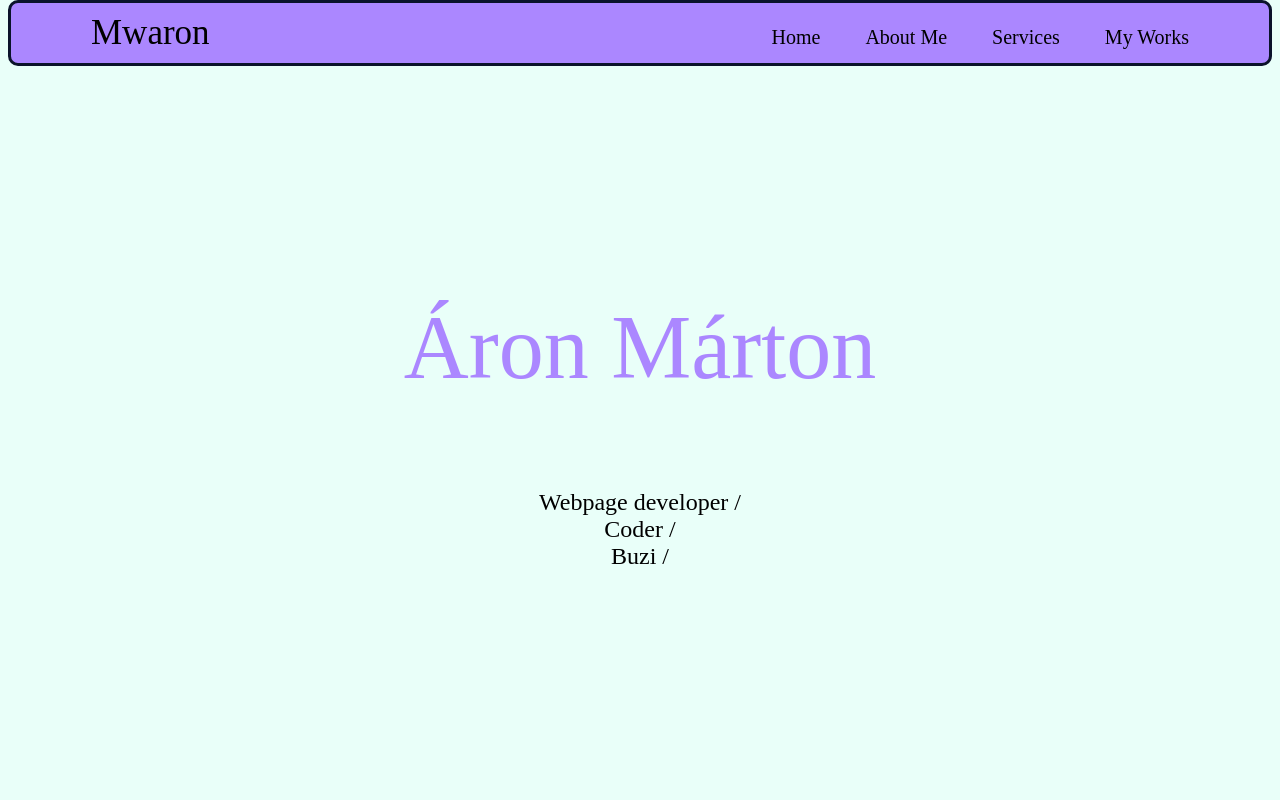
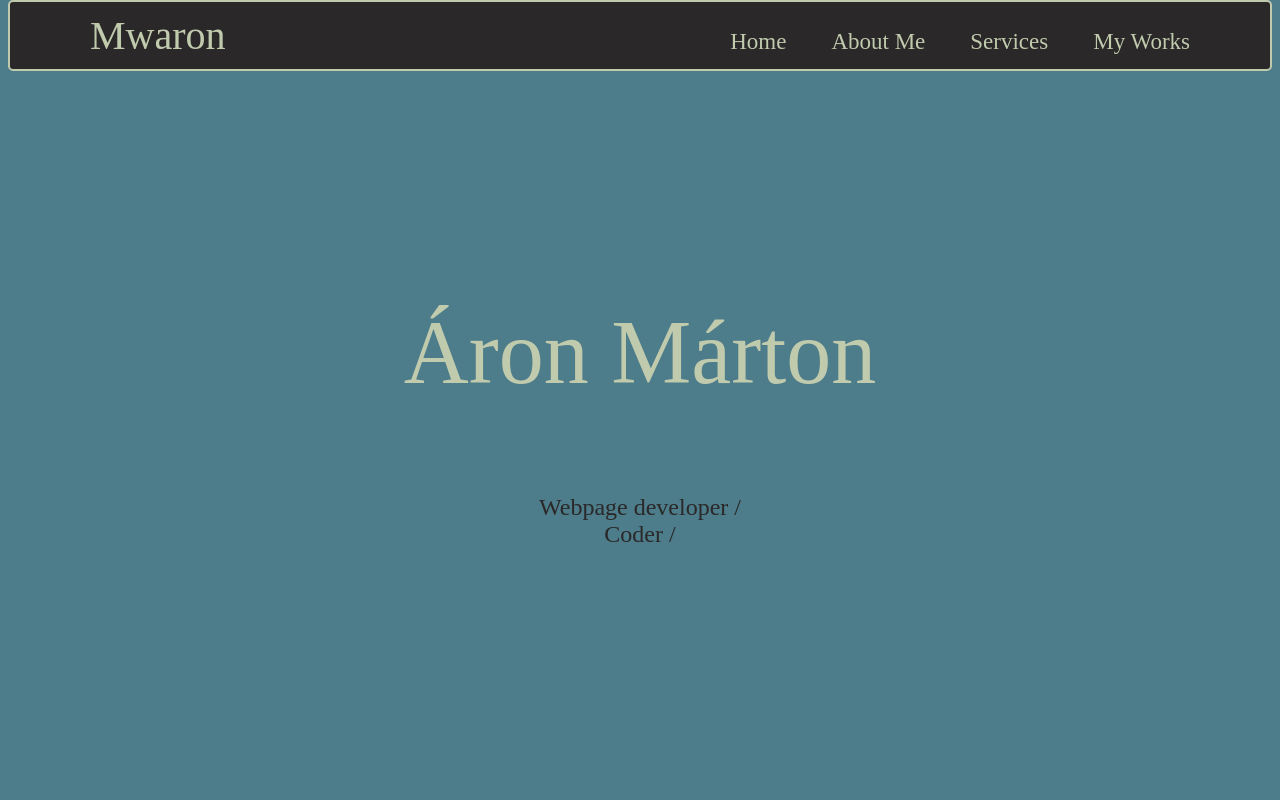
Before and after one commit to Mwaron/rolam, a plain HTML site: page index.html in a window 1280 px wide. Shown: the top 800 px of the page. Drawn offline with Linux system fonts and the light colour scheme.

Commit message:
Kinézet, navbar

```diff
--- a/index.html
+++ b/index.html
@@ -29,17 +29,16 @@
     </div>
     <div class="pages">
         <div id="home" class="reveal">
-            <p class="részcím">
+            <p class="alcím">
                 Áron Márton
             </p>
             <p class="content">
                 Webpage developer / <br>
                 Coder / <br>
-                Buzi /
             </p>
         </div>
         <div id="aboutme" class="reveal">
-            <p class="részcím">
+            <p class="alcím">
                 About Me
             </p>
             <p class="content">
@@ -47,7 +46,7 @@
             </p>
         </div>
         <div id="services" class="reveal">
-            <p class="részcím">
+            <p class="alcím">
                 Services
             </p>
             <p class="content">
@@ -55,7 +54,7 @@
             </p>
         </div>
         <div id="myworks" class="reveal">
-            <p class="részcím">
+            <p class="alcím">
                 My Works
             </p>
             <p class="content">
--- a/style.css
+++ b/style.css
@@ -1,7 +1,7 @@
 :root {
-    --background: #E9FFF9;
-    --color1: #0B132B;
-    --color2: #AB87FF;
+    --background: #4D7C8A;
+    --color1: #C0CAAD;
+    --color2: #2A2828;
 
 }
 
@@ -11,6 +11,9 @@ body{
 }
 
 .container{
+    z-index: 1;
+    position: sticky;
+    top: 0;
     margin-bottom: 50px;
     padding-top: 10px;
     padding-bottom: 10px;
@@ -21,8 +24,8 @@ body{
     display: flex;
     justify-content: space-between;
     align-items: baseline;
-    border: 3px solid black;
-    border-radius: 10px;
+    border: 2px solid;
+    border-radius: 5px;
     border-color: var(--color1);
     background-color: var(--color2);
 
@@ -34,13 +37,13 @@ body{
 
 a{
     text-decoration: none;
-    color: #000000;
-    font-size: 20px;
+    color: var(--color1);
+    font-size: 23px;
 }
 
 a:hover{
-    font-size: 20px;
-    color: var
+    font-size: 23px;
+    color: var(--background)
 }
 
 header .navbar a.active {
@@ -48,8 +51,8 @@ header .navbar a.active {
 }
 
 .cim{
- font-size: 35px;
- color: var(--colo);
+    font-size: 40px;
+    color: var(--color1);
 }
 
 
@@ -58,6 +61,7 @@ header .navbar a.active {
     display: flex;
     flex: flex-end;
     gap: 45px;
+
 }
 
 .pages{
@@ -68,13 +72,14 @@ header .navbar a.active {
     text-align: center;
 }
 
-.részcím{
-    color: var(--color2);
+.alcím{
+    color: var(--color1);
     font-size: 90px;
     padding-bottom: px;
 }
 
 .content{
+    color: var(--color2);
     font-size: 24px;
 
 }
```
